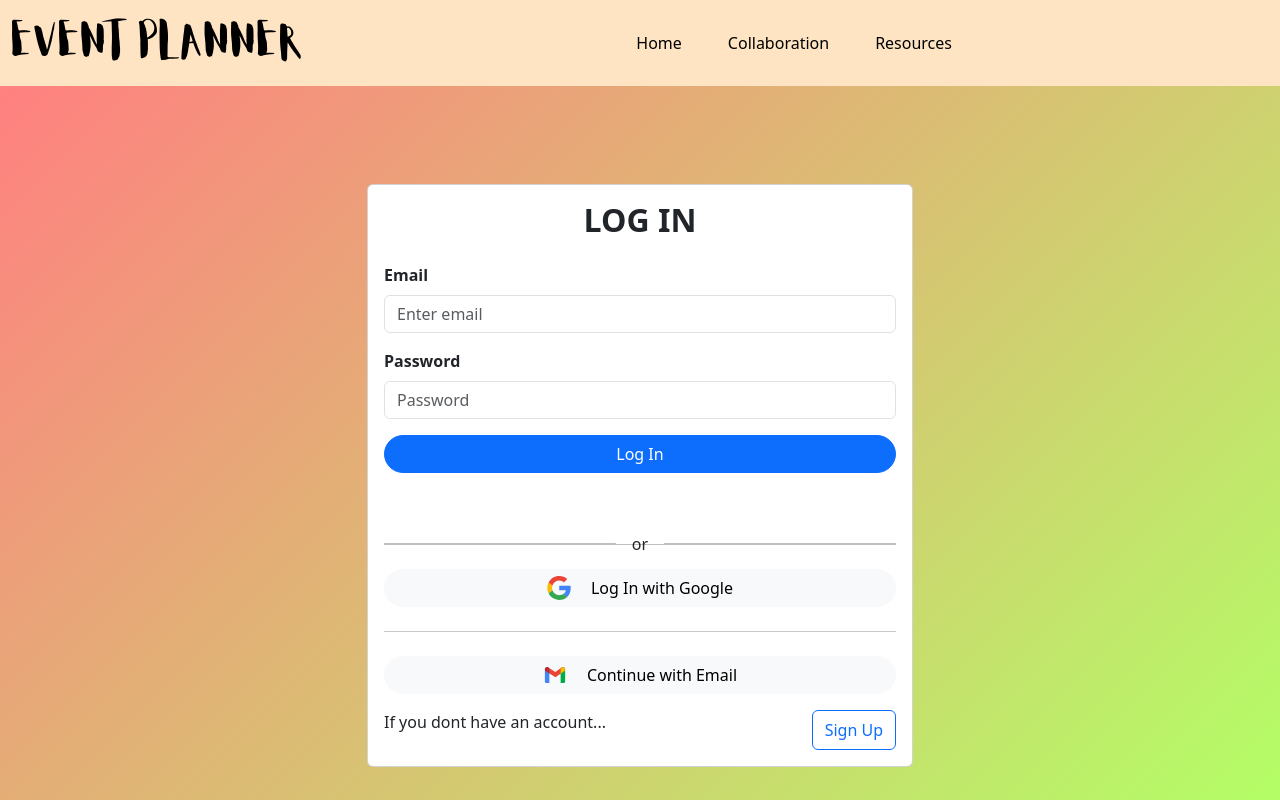
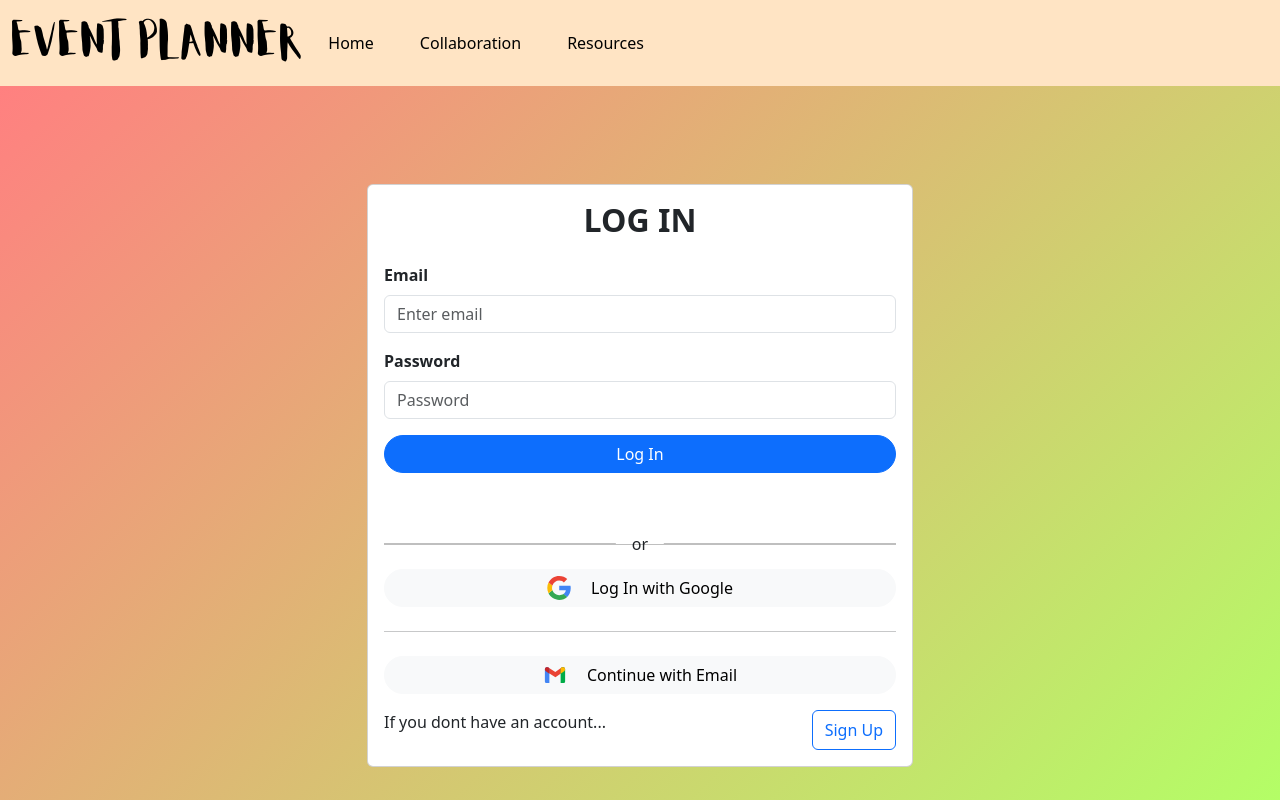
Before and after one commit to HavenSpaceLtd/Event-Planner, a React (Create React App) app in the folder client/: page / in a window 1280 px wide. Shown: the top 800 px of the page. Built offline with nearby package versions, Linux system fonts and the light colour scheme.

Commit message:
Natalie changes

```diff
--- a/client/src/components/Navbar.js
+++ b/client/src/components/Navbar.js
@@ -48,7 +48,7 @@ function NavBar() {
         <Navbar.Brand href="/" className="ml-lg-0" style={{ color: 'black',fontFamily: 'Aloja',fontSize: '40px' }} >Event Planner</Navbar.Brand>
         <Navbar.Toggle aria-controls="responsive-navbar-nav" />
         <Navbar.Collapse id="responsive-navbar-nav">
-          <Nav className="mx-auto">
+          <Nav className="mx-left">
             <Nav.Link href="/home" style={{ marginRight: '30px', color: 'black' }}>Home</Nav.Link>
             <Nav.Link href="collaboration" style={{ marginRight: '30px', color: 'black' }}>Collaboration</Nav.Link>
             <Nav.Link href="resources" style={{ color: 'black' }}>Resources</Nav.Link>
```
Also changed, not shown: 1 other file (tests, documents, lock files or other folders).
